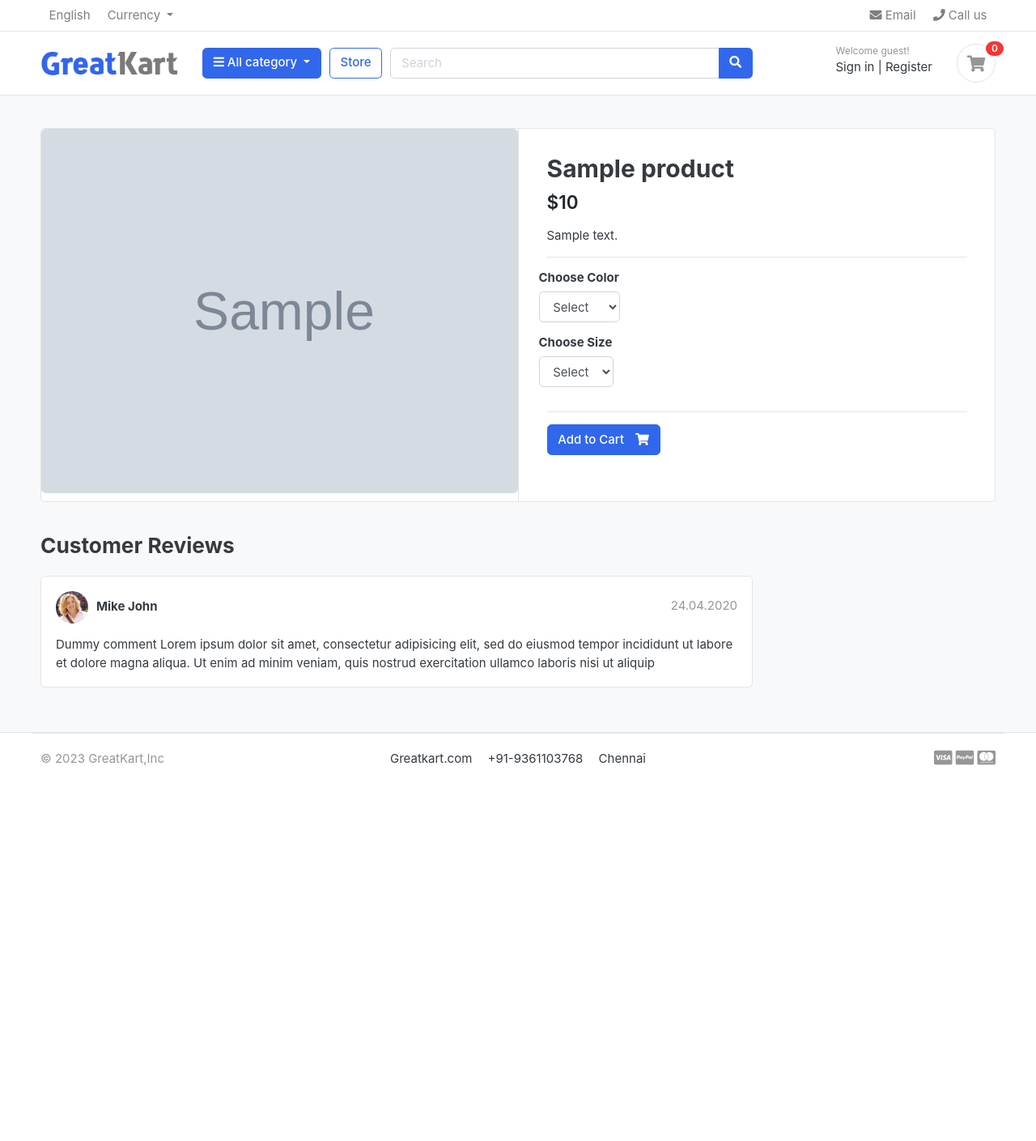
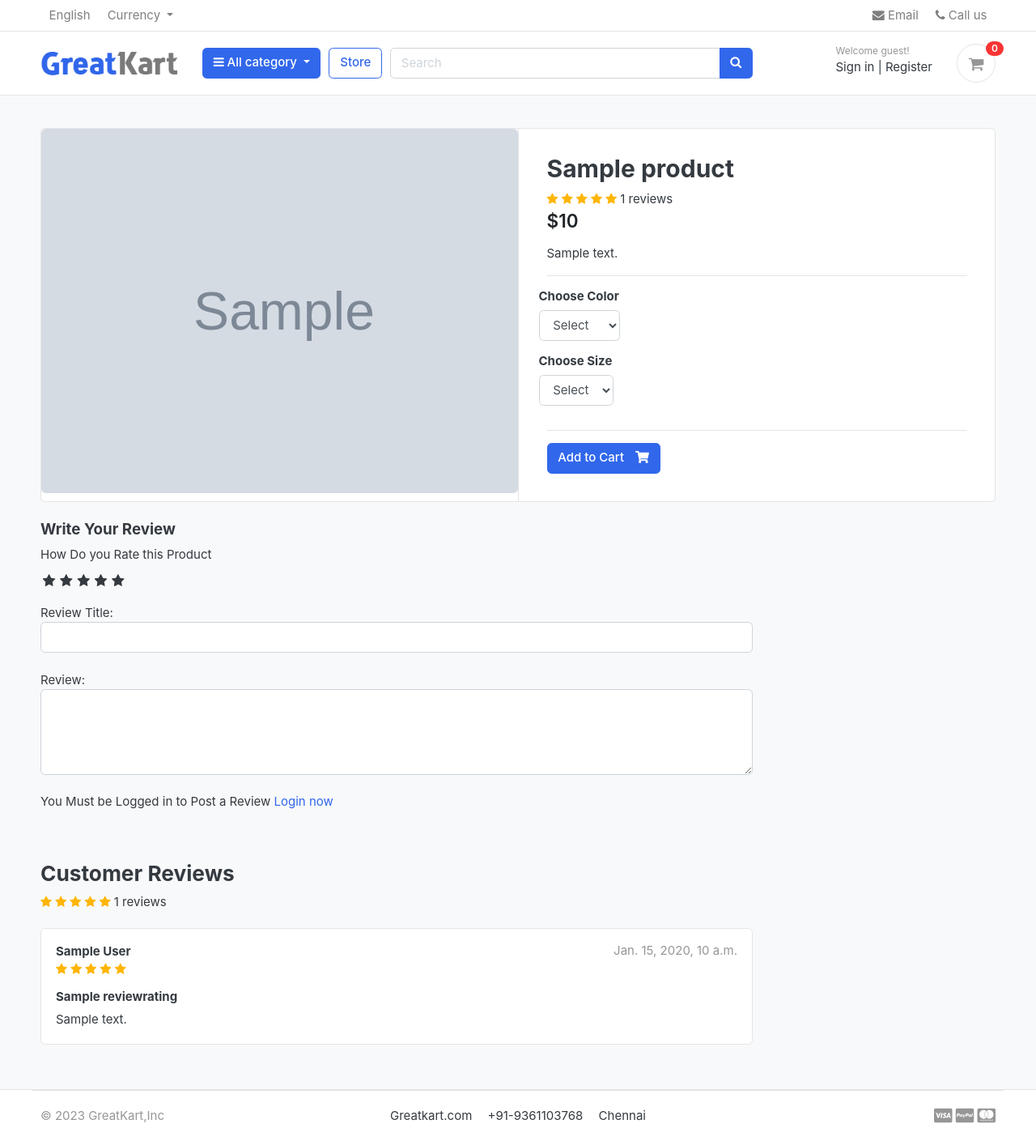
Before and after one commit to kesav1708/GreatKart-Django, a Django app: a page that uses templates/base.html in a window 1280 px wide. Shown: the whole page at 81% size. Before the commit the page ends 945 px from the top, so only its background shows below. Run offline with Django 5.2, Linux system fonts and the light colour scheme; tables that the repository leaves empty hold one stand-in row (values such as "Sample post"); grey boxes marked "Sample" are stand-in pictures; some libraries are stand-ins or nearby versions; some web fonts are replaced.

Commit message:
Review and Rating System

```diff
--- a/accounts/models.py
+++ b/accounts/models.py
@@ -65,6 +65,9 @@ class Account(AbstractBaseUser):
 
   objects=MyAccountManager()
 
+  def full_name(self):
+    return f'{self.first_name} {self.last_name}'
+
   def __str__(self):
     return self.email
 
--- /dev/null
+++ b/greatkart/static/css/custom.css
@@ -0,0 +1,50 @@
+/* Hide Radio Button */
+.rate > input{
+  display: none;
+}
+
+.rate{
+  display: inline-block;
+  border: 0;
+}
+
+.rate > label{
+  float: right;
+}
+
+/* Showing the Stars */
+
+.rate > label:before{
+  display: inline-block;
+  font-size: 1.1rem;
+  font-family: FontAwesome;
+  content: "\f005";
+  margin:0;
+  padding:0.3rem .2rem;
+  cursor: pointer;
+
+}
+
+/* Half Star */
+
+.rate .half:before{
+  content: "\f089";
+  position : absolute;
+  padding-right: 0;
+}
+
+/* Click and Hover */
+input:checked ~ label, label:hover ~ label{
+  color: #ffb503;
+}
+
+/* Hover Highlight */
+input:checked + label:hover, input:checked ~ label:hover,input:checked ~label:hover ~label,
+label:hover ~ input:checked ~ label{
+  color : #cc9000;
+}
+
+/* Set color for Rating Star */
+.rating-star i{
+  color: #ffb503 !important;
+}
--- a/store/admin.py
+++ b/store/admin.py
@@ -1,5 +1,5 @@
 from django.contrib import admin
-from .models import Product,Variation
+from .models import Product,Variation,ReviewRating
 
 
 class ProductAdmin(admin.ModelAdmin):
@@ -16,3 +16,4 @@ class VariationAdmin(admin.ModelAdmin):
 # Register your models here.
 admin.site.register(Product,ProductAdmin)
 admin.site.register(Variation,VariationAdmin)
+admin.site.register(ReviewRating)
--- a/store/urls.py
+++ b/store/urls.py
@@ -7,5 +7,6 @@ urlpatterns=[
   path('category/<slug:category_slug>/',views.store,name='product_by_category'),
   path('category/<slug:category_slug>/<slug:product_slug>/',views.product_detail,name='product_detail'),
   path('search',views.search,name='search'),
+  path('submit_review/<int:product_id>/',views.submit_review,name='submit_review')
 
 ]
--- a/store/views.py
+++ b/store/views.py
@@ -1,12 +1,15 @@
-from django.shortcuts import render
-from .models import Product
+from django.shortcuts import render,redirect
+from .models import Product,ReviewRating
 from category.models import Category
 from carts.models import CartItem
 from carts.views import _cart_id
 from django.core.paginator import PageNotAnInteger,Paginator,EmptyPage
 from django.db.models import Q
 
+from .forms import ReviewForm
+from django.contrib import messages
 
+from orders.models import OrderProduct
 
 # Create your views here.
 def store(request,category_slug=None):
@@ -42,19 +45,41 @@ def store(request,category_slug=None):
 
 
 def product_detail(request,category_slug,product_slug):
+  ## Getting Product based on category
   try:
     single_product=Product.objects.get(category__slug=category_slug,slug=product_slug)
+    ## Check Whether Item is already in Cart or not
     in_cart=CartItem.objects.filter(cart__cart_id=_cart_id(request),product=single_product).exists()
+  except Exception as error:
+    raise error
+
+
+  ## Checking Whether user is aunthenticated or not
+  if request.user.is_authenticated:
+
+    ## Checking Whether User has Purchased the product before posting review.
+    try:
+      orderproduct = OrderProduct.objects.filter(user=request.user,product_id=single_product.id).exists()
+
+    except OrderProduct.DoesNotExist:
+      orderproduct = None
+
+
+  else:
+    orderproduct = None
+
+
+  ## Getting Reviews
+  reviews = ReviewRating.objects.filter(product_id=single_product.id,status=True)
 
 
 
 
-  except Exception as error:
-    raise error
-
   context={
     'single_product' : single_product,
     'in_cart' : in_cart,
+    'orderproduct' : orderproduct,
+    'reviews' : reviews,
   }
 
   return render(request,'store/product_detail.html',context)
@@ -72,3 +97,36 @@ def search(request):
       'product_count' : product_count,
     }
   return render(request,'store/store.html',context)
+
+def submit_review(request,product_id):
+  ## Getting  url
+  url =request.META.get('HTTP_REFERER')
+
+
+  if request.method == 'POST':
+
+    ## Updating the Review
+    try:
+      ## Getting Reviews
+      reviews = ReviewRating.objects.get(user__id=request.user.id,product__id=product_id)
+
+      ## Instance --- > Updating the existing review
+      form = ReviewForm(request.POST,instance=reviews)
+      form.save()
+      messages.success(request,'Thank you! Your Review has been Updated!')
+      return redirect(url)
+
+    ## Posting the Review
+    except ReviewRating.DoesNotExist:
+      form = ReviewForm(request.POST)
+      if form.is_valid():
+        data = ReviewRating()
+        data.subject = form.cleaned_data['subject']
+        data.rating = form.cleaned_data['rating']
+        data.review = form.cleaned_data['review']
+        data.ip = request.META.get('REMOTE_ADDR')
+        data.product_id = product_id
+        data.user_id =request.user.id
+        data.save()
+        messages.success(request,'Thank you! Your Review has been Submitted!')
+        return redirect(url)
--- a/templates/base.html
+++ b/templates/base.html
@@ -49,9 +49,13 @@
       rel="stylesheet"
       media="only screen and (max-width: 1200px)"
     />
+    <link href="{% static 'css/custom.css' %}" rel="stylesheet" type="text/css" />
 
     <!-- custom javascript -->
     <script src="{% static 'js/script.js' %}" type="text/javascript"></script>
+
+    <!-- FontAwesome CDN -->
+    <link rel="stylesheet" href="https://cdnjs.cloudflare.com/ajax/libs/font-awesome/4.7.0/css/font-awesome.min.css">
 
 
     <!-- Paypal Script -->
--- a/templates/store/product_detail.html
+++ b/templates/store/product_detail.html
@@ -21,6 +21,18 @@
 
           <article class="content-body">
             <h2 class="title">{{single_product.product_name}}</h2>
+            <div class="rating-star">
+              <span>
+                <i class="fa fa-star {% if single_product.averageReview < 0.5 %}-o{% elif single_product.averageReview >= 0.5 and single_product.averageReview < 1 %}-half-o {% endif %}" aria-hidden="True"></i>
+                <i class="fa fa-star {% if single_product.averageReview < 1.5 %}-o{% elif single_product.averageReview >= 1.5 and single_product.averageReview < 2 %}-half-o {% endif %}" aria-hidden="True"></i>
+                <i class="fa fa-star {% if single_product.averageReview < 2.5 %}-o{% elif single_product.averageReview >= 2.5 and single_product.averageReview < 3 %}-half-o {% endif %}" aria-hidden="True"></i>
+                <i class="fa fa-star {% if single_product.averageReview < 3.5 %}-o{% elif single_product.averageReview >= 3.5 and single_product.averageReview < 4 %}-half-o {% endif %}" aria-hidden="True"></i>
+                <i class="fa fa-star {% if single_product.averageReview < 4.5 %}-o{% elif single_product.averageReview >= 4.5 and single_product.averageReview < 5 %}-half-o {% endif %}" aria-hidden="True"></i>
+
+                <span>{{single_product.countReview}} reviews</span>
+
+              </span>
+            </div>
 
             <div class="mb-3">
               <var class="price h4">${{single_product.price}}</var>
@@ -83,36 +95,93 @@
 
     <div class="row">
       <div class="col-md-9">
+        <form action="{% url 'submit_review' single_product.id %}" method="POST">
+          {% csrf_token %}
+          <h5>Write Your Review</h5>
+          <div>
+            <!-- Rating Stars -->
+            <label> How Do you Rate this Product</label>
+            <br>
+            <div class="rate">
+              <input type="radio" name="rating" id="rating10" value="5" required><label for="rating10" title="5"></label>
+              <input type="radio" name="rating" id="rating9" value="4.5" required><label for="rating9" title="4.5" class="half"></label>
+              <input type="radio" name="rating" id="rating8" value="4" required><label for="rating8" title="4"></label>
+              <input type="radio" name="rating" id="rating7" value="3.5" required><label for="rating7" title="3.5" class="half"></label>
+              <input type="radio" name="rating" id="rating6" value="3" required><label for="rating6" title="3"></label>
+              <input type="radio" name="rating" id="rating5" value="2.5" required><label for="rating5" title="2.5" class="half"></label>
+              <input type="radio" name="rating" id="rating4" value="2" required><label for="rating4" title="2"></label>
+              <input type="radio" name="rating" id="rating3" value="1.5" required><label for="rating3" title="1.5" class="half"></label>
+              <input type="radio" name="rating" id="rating2" value="1" required><label for="rating2" title="1"></label>
+              <input type="radio" name="rating" id="rating1" value="0.5" required><label for="rating1" title="0.5" class="half"></label>
+            </div>
+            <br>
+            Review Title:
+            <input type="text" class="form-control" name="subject">
+            <br>
+            Review:
+            <textarea name="review" rows="4" class="form-control"></textarea>
+            <br>
+            {% if user.is_authenticated %}
+              {% if orderproduct %}
+                <input type="submit" value="Submit Review" class="btn btn-primary">
+              {% else %}
+              <p>You Must Purchase this Produt Post a Review </p>
+              {% endif %}
+            {% else %}
+              <p>You Must be Logged in to Post a Review <span><a href="{% url 'login' %}">Login now</a></span></p>
+            {% endif %}
+
+          </div>
+          <br>
+          {% include 'includes/alerts.html' %}
+        </form>
+        <br>
       <header class="section-heading">
         <h3>Customer Reviews</h3>
+        <div class="rating-star">
+          <span>
+            <i class="fa fa-star {% if single_product.averageReview < 0.5 %}-o{% elif single_product.averageReview >= 0.5 and single_product.averageReview < 1 %}-half-o {% endif %}" aria-hidden="True"></i>
+            <i class="fa fa-star {% if single_product.averageReview < 1.5 %}-o{% elif single_product.averageReview >= 1.5 and single_product.averageReview < 2 %}-half-o {% endif %}" aria-hidden="True"></i>
+            <i class="fa fa-star {% if single_product.averageReview < 2.5 %}-o{% elif single_product.averageReview >= 2.5 and single_product.averageReview < 3 %}-half-o {% endif %}" aria-hidden="True"></i>
+            <i class="fa fa-star {% if single_product.averageReview < 3.5 %}-o{% elif single_product.averageReview >= 3.5 and single_product.averageReview < 4 %}-half-o {% endif %}" aria-hidden="True"></i>
+            <i class="fa fa-star {% if single_product.averageReview < 4.5 %}-o{% elif single_product.averageReview >= 4.5 and single_product.averageReview < 5 %}-half-o {% endif %}" aria-hidden="True"></i>
+
+            <span>{{single_product.countReview}} reviews</span>
+          </span>
+        </div>
       </header>
 
+     {% for review in reviews  %}
       <article class="box mb-3">
         <div class="icontext w-100">
-            <img
-              src="{% static './images/avatars/avatar1.jpg'%}"
-              class="img-xs icon rounded-circle"
-            />
           <div class="text">
-              <span class="date text-muted float-md-right">24.04.2020 </span>
-              <h6 class="mb-1">Mike John</h6>
+            <span class="date text-muted float-md-right">{{review.updated_at}}</span>
+            <h6 class="mb-1">{{review.user.full_name}}</h6>
+            <div class="rating-star">
+              <span>
+                <i class="fa fa-star {% if review.rating == 0.5 %}-half-o{% elif review.rating < 1 %}-o {% endif %}" aria-hidden="True"></i>
+                <i class="fa fa-star {% if review.rating == 1.5 %}-half-o{% elif review.rating < 2 %}-o {% endif %}" aria-hidden="True"></i>
+                <i class="fa fa-star {% if review.rating == 2.5 %}-half-o{% elif review.rating < 3 %}-o {% endif %}" aria-hidden="True"></i>
+                <i class="fa fa-star {% if review.rating == 3.5 %}-half-o{% elif review.rating < 4 %}-o {% endif %}" aria-hidden="True"></i>
+                <i class="fa fa-star {% if review.rating == 4.5 %}-half-o{% elif review.rating < 5 %}-o {% endif %}" aria-hidden="True"></i>
+              </span>
             </div>
           </div>
-          <!-- icontext.// -->
+        </div>
         <div class="mt-3">
+          <h6>{{review.subject}}</h6>
           <p>
-              Dummy comment Lorem ipsum dolor sit amet, consectetur adipisicing
-              elit, sed do eiusmod tempor incididunt ut labore et dolore magna
-              aliqua. Ut enim ad minim veniam, quis nostrud exercitation ullamco
-              laboris nisi ut aliquip
+            {{review.review}}
           </p>
         </div>
       </article>
+
+    {% endfor %}
       </div>
-      <!-- col.// -->
+
     </div>
-    <!-- row.// -->
+
   </div>
-  <!-- container .//  -->
+
 </section>
 {% endblock %}
```
Also changed, not shown: store/forms.py (added, +7 -0 lines), store/models.py (+40 -0 lines), orders/migrations/0004_alter_order_status.py (added), store/migrations/0003_reviewrating.py (added). Lines whose indentation alone changed are shown as unchanged.
